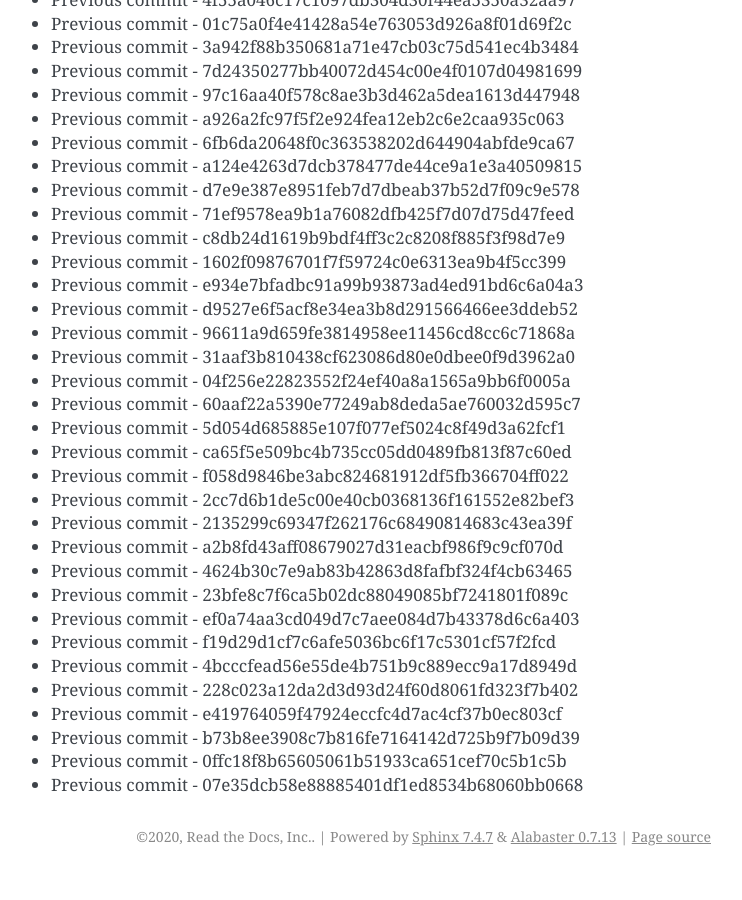
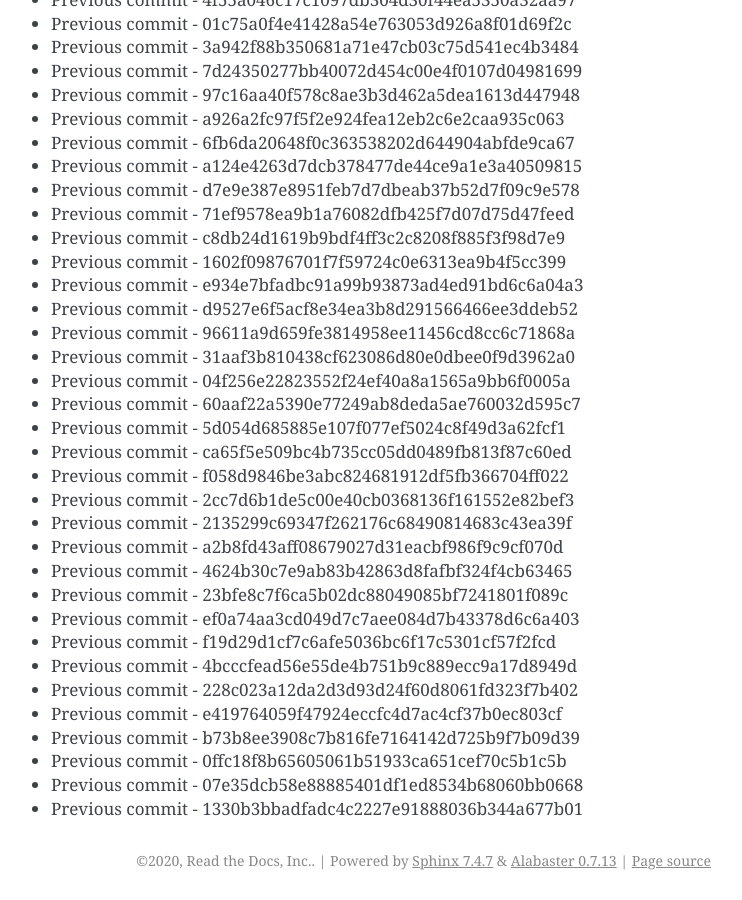
Before and after one commit to readthedocs/rtd-git-stresstest, a Sphinx documentation site: the page built from docs/updates.rst, in a window 1280 px wide and 900 px high, scrolled down 65526 px. Shown: the whole window, without its empty margins (399-1141 px from the left). Built offline with Sphinx 7.4.7, drawn with Linux system fonts in a browser that asks for light colours; before the commit the page ends 66402 px from its top, so only the background shows below that.

Commit message:
Generating commit from previous: 1330b3bbadfadc4c2227e91888036b344a677b01

```diff
--- a/docs/updates.rst
+++ b/docs/updates.rst
@@ -2785,3 +2785,4 @@ It can be tested for any performance characteristics.
 * Previous commit - b73b8ee3908c7b816fe7164142d725b9f7b09d39
 * Previous commit - 0ffc18f8b65605061b51933ca651cef70c5b1c5b
 * Previous commit - 07e35dcb58e88885401df1ed8534b68060bb0668
+* Previous commit - 1330b3bbadfadc4c2227e91888036b344a677b01
```
